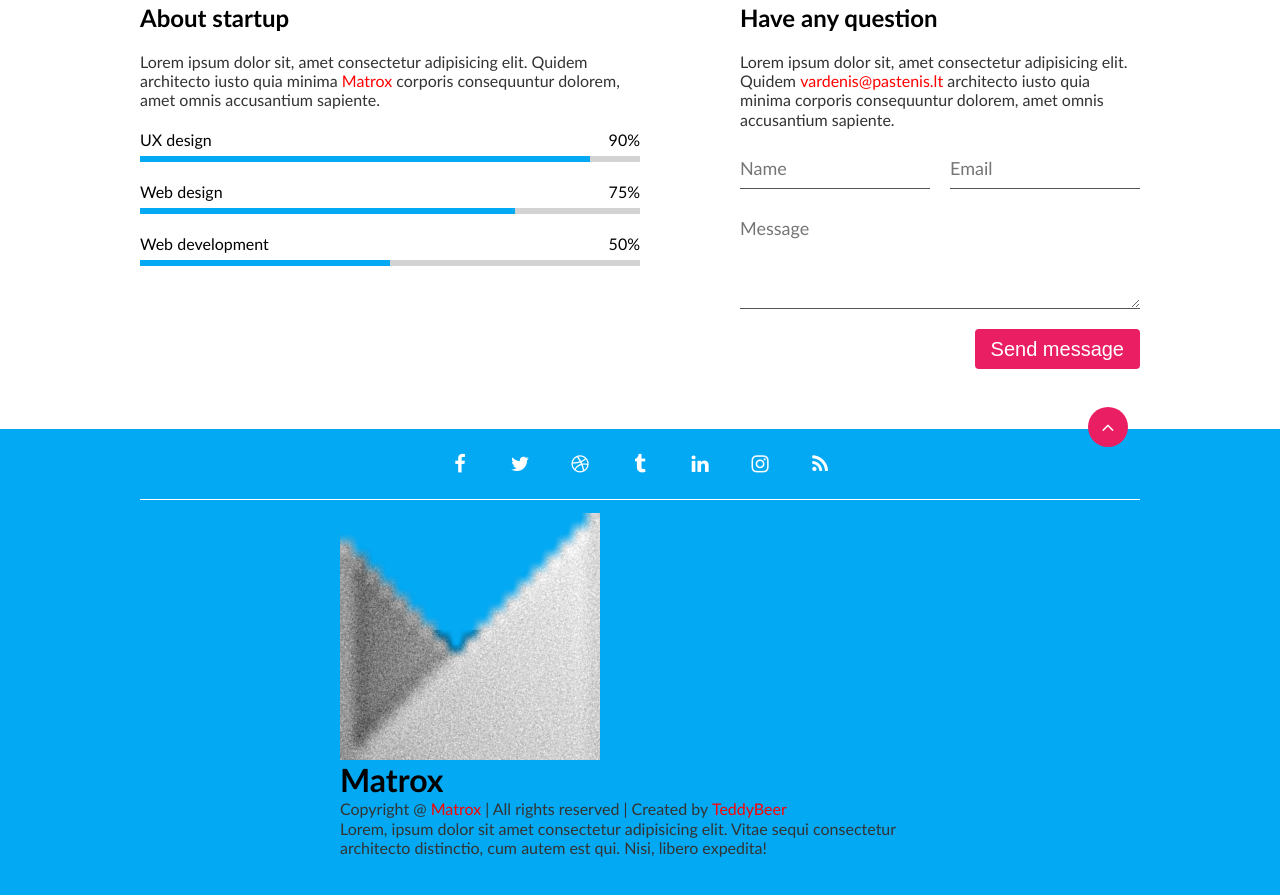
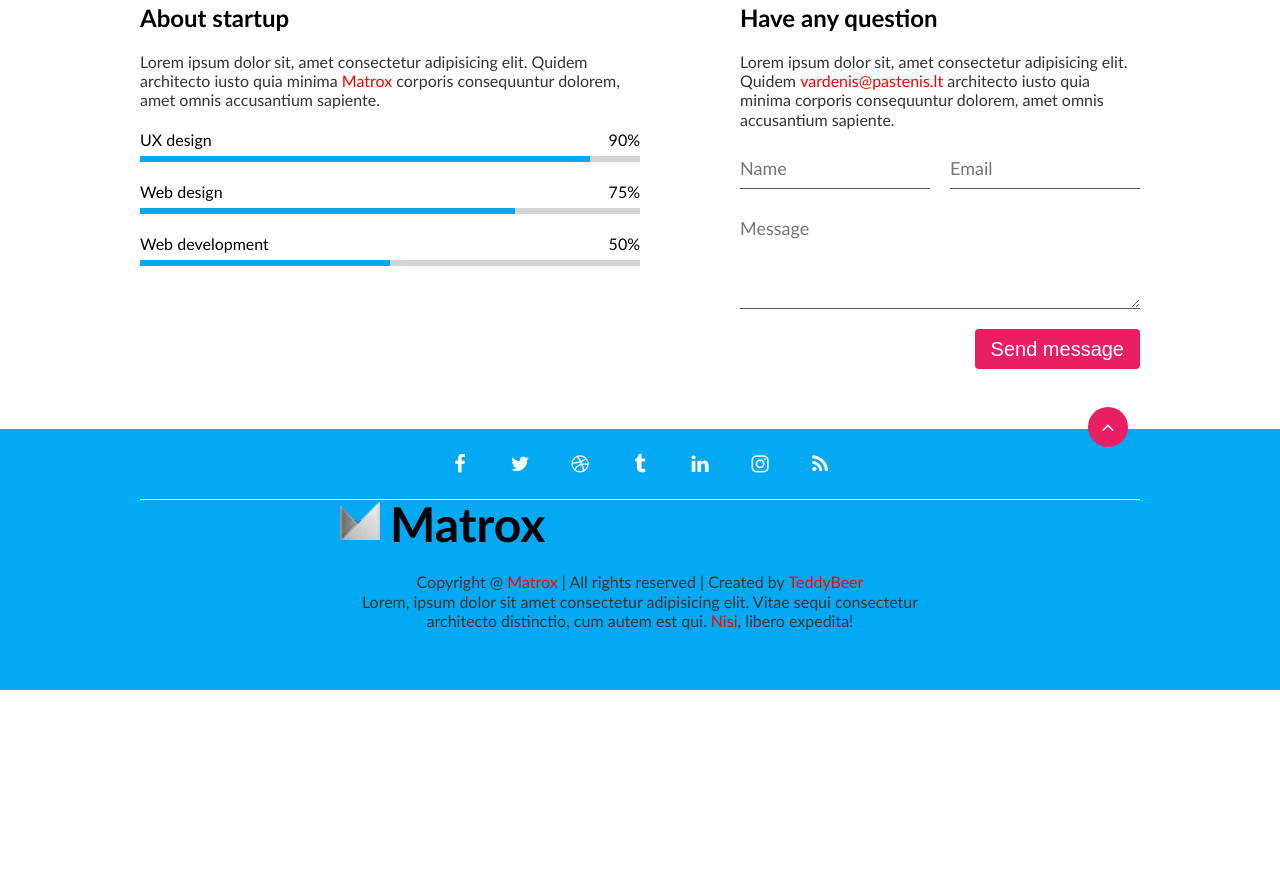
Before and after one commit to MariusKuria/Class-project-with-teacher-Coming-soon, a website: page index.html in a window 1280 px wide. Shown: the part 857-1752 px from the top of the page. After the commit the page ends 1547 px from the top, so only its background shows below. Drawn offline with Linux system fonts and the light colour scheme.

Commit message:
footer init style

```diff
--- a/css/pages/home.css
+++ b/css/pages/home.css
@@ -99,3 +99,24 @@ footer > .row {
     top: -1.1em;
     right: 0.6em;
 }
+
+footer > .short-row {
+    gap: 2em;
+    display: flex;
+    flex-wrap: wrap;
+    width: 70%;
+    flex-direction: column;
+    text-align: center;
+    gap: 2em;
+}
+.short-row > .short-row-logo {
+    display: flex;
+    flex-direction: row;
+    gap: 10px;
+
+}
+.short-row-logo {
+    height: 40px;
+    font-size: 24px;
+    line-height: 2em;
+}
--- a/index.html
+++ b/index.html
@@ -146,7 +146,7 @@
         </div>
         <div class="creator">
           <p>Copyright @ <a href="#">Matrox</a> | All rights reserved | Created by <a href="#">TeddyBeer</a></p>
-          <p class="last-p">Lorem, ipsum dolor sit amet consectetur adipisicing elit. Vitae sequi consectetur architecto distinctio, cum autem est qui. Nisi, libero expedita!</p>
+          <p class="last-p">Lorem, ipsum dolor sit amet consectetur adipisicing elit. Vitae sequi consectetur architecto distinctio, cum autem est qui. <a href="#">Nisi</a>, libero expedita!</p>
         </div>
       </div>
     </footer>
```
Also changed, not shown: css/base/layout.css (line endings or trailing spaces).
